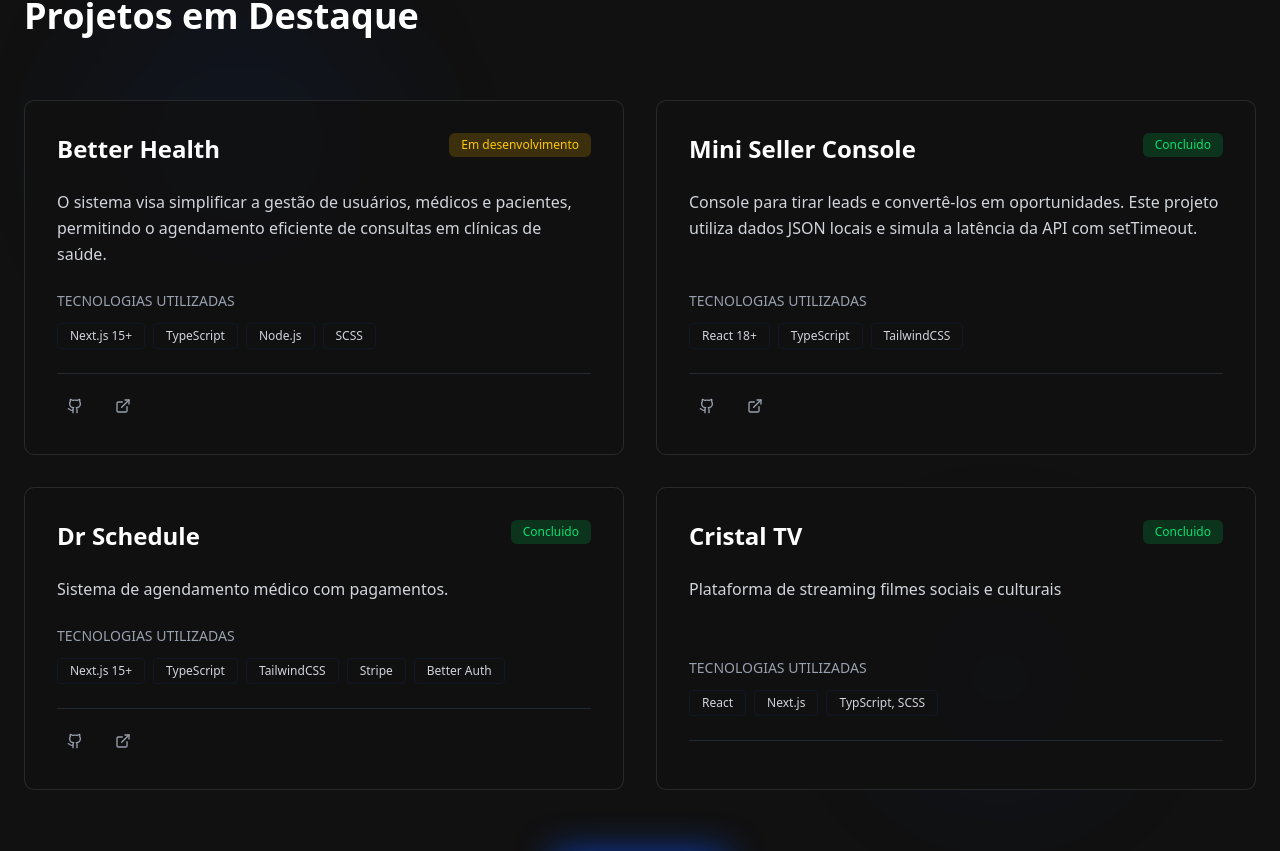
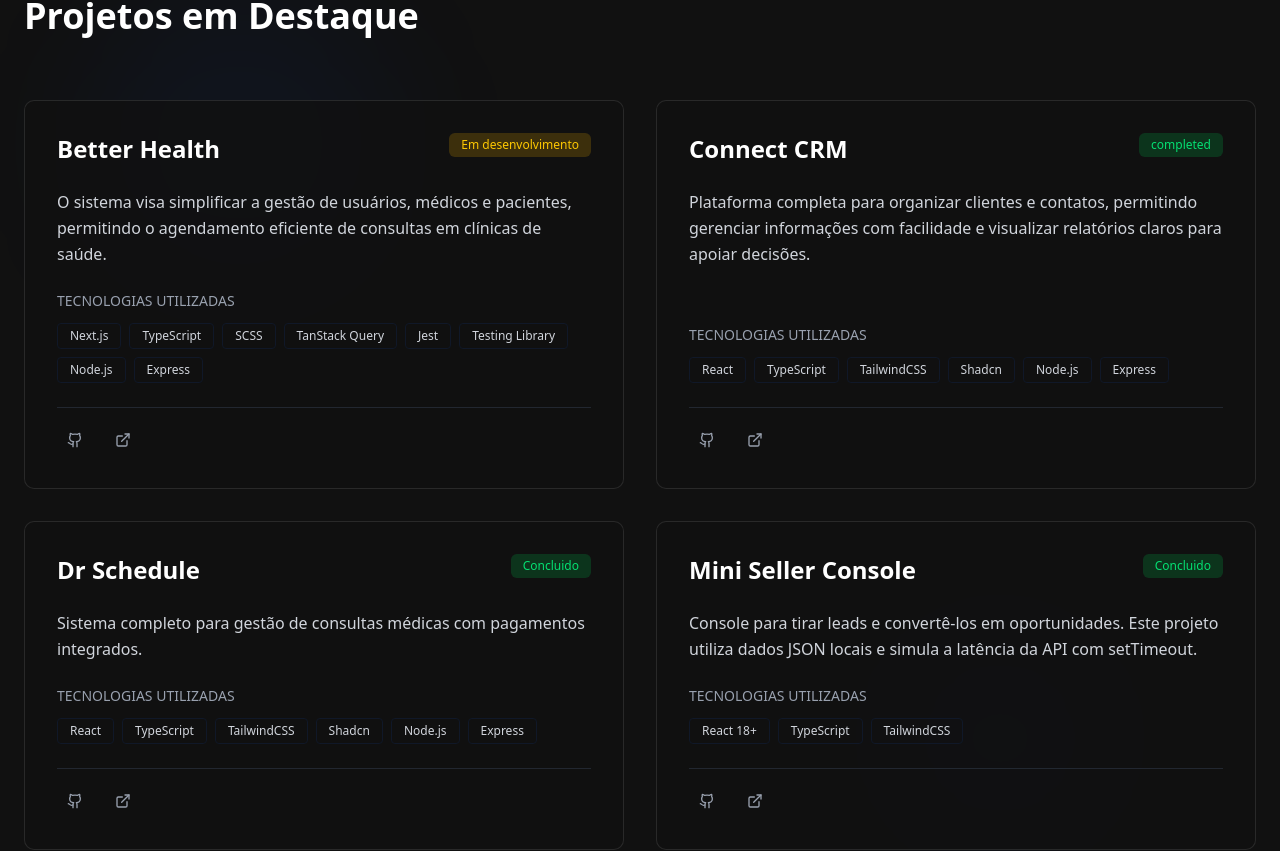
Before and after one commit to Lucasvalves/my-new-portfolio, a Next.js app: page / in a window 1280 px wide. Shown: the part 3630-4481 px from the top of the page. Built offline with nearby package versions, Linux system fonts and the light colour scheme.

Commit message:
refactor: update project details and technologies

```diff
--- a/src/locales/en.ts
+++ b/src/locales/en.ts
@@ -115,25 +115,42 @@ const en = {
         description:
           'The system aims to simplify the management of users, doctors and patients, allowing efficient appointment scheduling in health clinics.',
         status: 'In development',
-        technologies: ['Next.js 15+', 'TypeScript', 'Node.js', 'SCSS'],
+        technologies: [
+          'Next.js',
+          'TypeScript',
+          'Node.js',
+          'SCSS',
+          'Express',
+          'TanStack Query',
+          'Jest',
+          'Testing Library'
+        ],
         linkGithub: 'https://github.com/Lucasvalves/better_health',
         linkProject: 'https://better-health-sigma.vercel.app/authentication'
       },
       {
-        title: 'Mini Seller Console',
+        title: 'Connect CRM',
         description:
-          'Console to capture leads and convert them into opportunities. This project uses local JSON data and simulates API latency with setTimeout.',
+          'A complete platform for organizing clients and contacts, allowing you to easily manage information and view clear reports to support decision-making.',
         status: 'completed',
-        technologies: ['React 18+', 'TypeScript', 'TailwindCSS'],
-        linkGithub: 'https://github.com/Lucasvalves/mini-seller-console',
-        linkProject: 'https://mini-seller-console-rosy.vercel.app/'
+        technologies: [
+          'React',
+          'TypeScript',
+          'TailwindCSS',
+          'Shadcn',
+          'Node.js',
+          'Express'
+        ],
+        linkGithub: 'https://github.com/Lucasvalves/connect-crm',
+        linkProject: 'https://connect-crm-theta.vercel.app/'
       },
       {
         title: 'Dr Schedule',
-        description: 'Medical appointment system with payments.',
+        description:
+          'Complete system for managing medical appointments with integrated payments.',
         status: 'completed',
         technologies: [
-          'Next.js 15+',
+          'React',
           'TypeScript',
           'TailwindCSS',
           'Stripe',
@@ -143,11 +160,13 @@ const en = {
         linkProject: 'https://doctor-schedule-qy99.vercel.app/authentication'
       },
       {
-        title: 'Cristal TV',
-        description: 'Social and cultural film streaming platform',
+        title: 'Mini Seller Console',
+        description:
+          'Console to capture leads and convert them into opportunities. This project uses local JSON data and simulates API latency with setTimeout.',
         status: 'completed',
-        technologies: ['React', 'Next.js', 'TypScript, SCSS'],
-        featured: false
+        technologies: ['React', 'TypeScript', 'TailwindCSS'],
+        linkGithub: 'https://github.com/Lucasvalves/mini-seller-console',
+        linkProject: 'https://mini-seller-console-rosy.vercel.app/'
       }
     ]
   },
--- a/src/locales/pt.ts
+++ b/src/locales/pt.ts
@@ -112,9 +112,50 @@ const pt = {
         description:
           'O sistema visa simplificar a gestão de usuários, médicos e pacientes, permitindo o agendamento eficiente de consultas em clínicas de saúde.',
         status: 'Em desenvolvimento',
-        technologies: ['Next.js 15+', 'TypeScript', 'Node.js', 'SCSS'],
+        technologies: [
+          'Next.js',
+          'TypeScript',
+          'SCSS',
+          'TanStack Query',
+          'Jest',
+          'Testing Library',
+          'Node.js',
+          'Express'
+        ],
         linkGithub: 'https://github.com/Lucasvalves/better_health',
         linkProject: 'https://better-health-sigma.vercel.app/authentication'
+      },
+      {
+        title: 'Connect CRM',
+        description:
+          'Plataforma completa para organizar clientes e contatos, permitindo gerenciar informações com facilidade e visualizar relatórios claros para apoiar decisões.',
+        status: 'completed',
+        technologies: [
+          'React',
+          'TypeScript',
+          'TailwindCSS',
+          'Shadcn',
+          'Node.js',
+          'Express'
+        ],
+        linkGithub: 'https://github.com/Lucasvalves/connect-crm',
+        linkProject: 'https://connect-crm-theta.vercel.app/'
+      },
+      {
+        title: 'Dr Schedule',
+        description:
+          'Sistema completo para gestão de consultas médicas com pagamentos integrados.',
+        status: 'Concluido',
+        technologies: [
+          'React',
+          'TypeScript',
+          'TailwindCSS',
+          'Shadcn',
+          'Node.js',
+          'Express'
+        ],
+        linkGithub: 'https://github.com/Lucasvalves/doctor-schedule',
+        linkProject: 'https://doctor-schedule-qy99.vercel.app/authentication'
       },
       {
         title: 'Mini Seller Console',
@@ -124,26 +165,6 @@ const pt = {
         technologies: ['React 18+', 'TypeScript', 'TailwindCSS'],
         linkGithub: 'https://github.com/Lucasvalves/mini-seller-console',
         linkProject: 'https://mini-seller-console-rosy.vercel.app/'
-      },
-      {
-        title: 'Dr Schedule',
-        description: 'Sistema de agendamento médico com pagamentos.',
-        status: 'Concluido',
-        technologies: [
-          'Next.js 15+',
-          'TypeScript',
-          'TailwindCSS',
-          'Stripe',
-          'Better Auth'
-        ],
-        linkGithub: 'https://github.com/Lucasvalves/doctor-schedule',
-        linkProject: 'https://doctor-schedule-qy99.vercel.app/authentication'
-      },
-      {
-        title: 'Cristal TV',
-        description: 'Plataforma de streaming filmes sociais e culturais',
-        status: 'Concluido',
-        technologies: ['React', 'Next.js', 'TypScript, SCSS']
       }
     ]
   },
```
